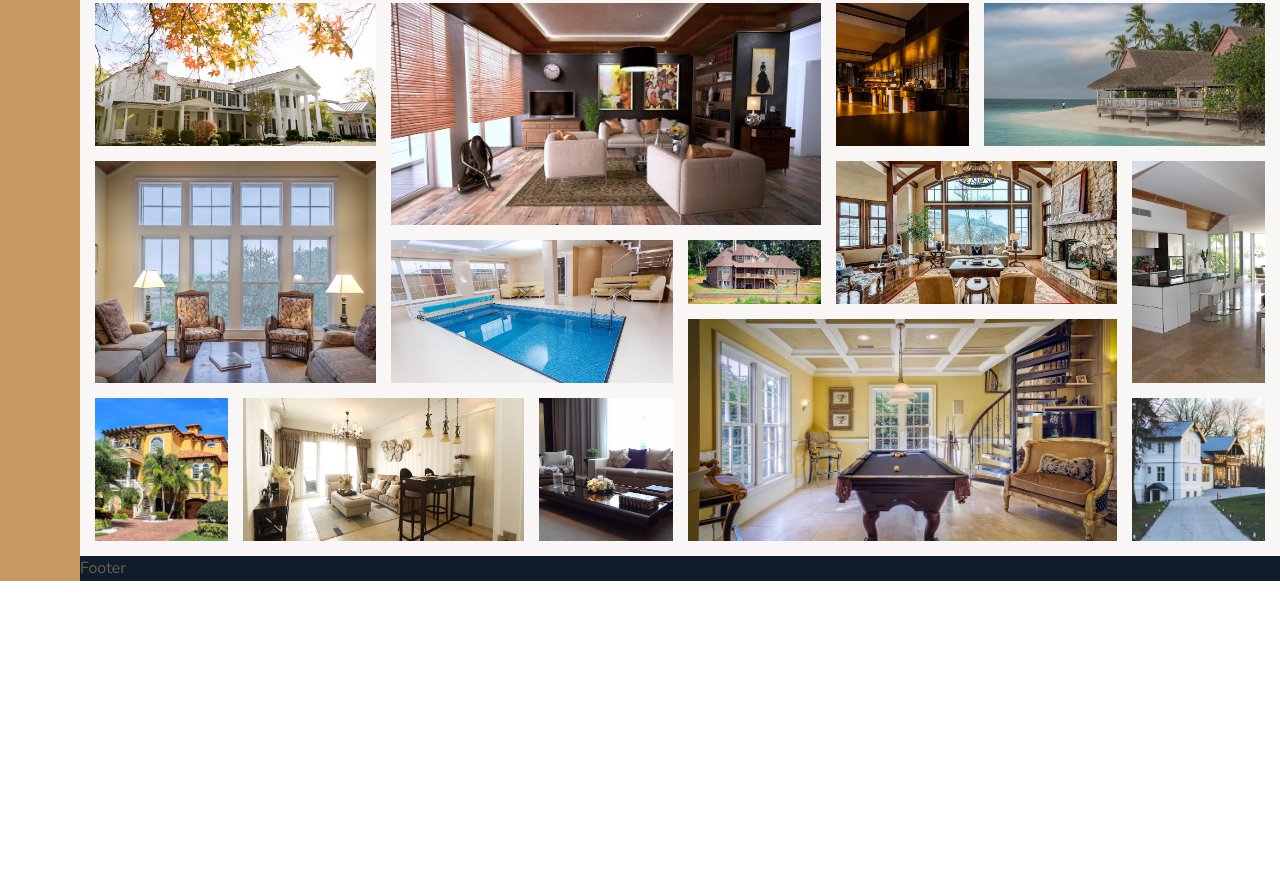
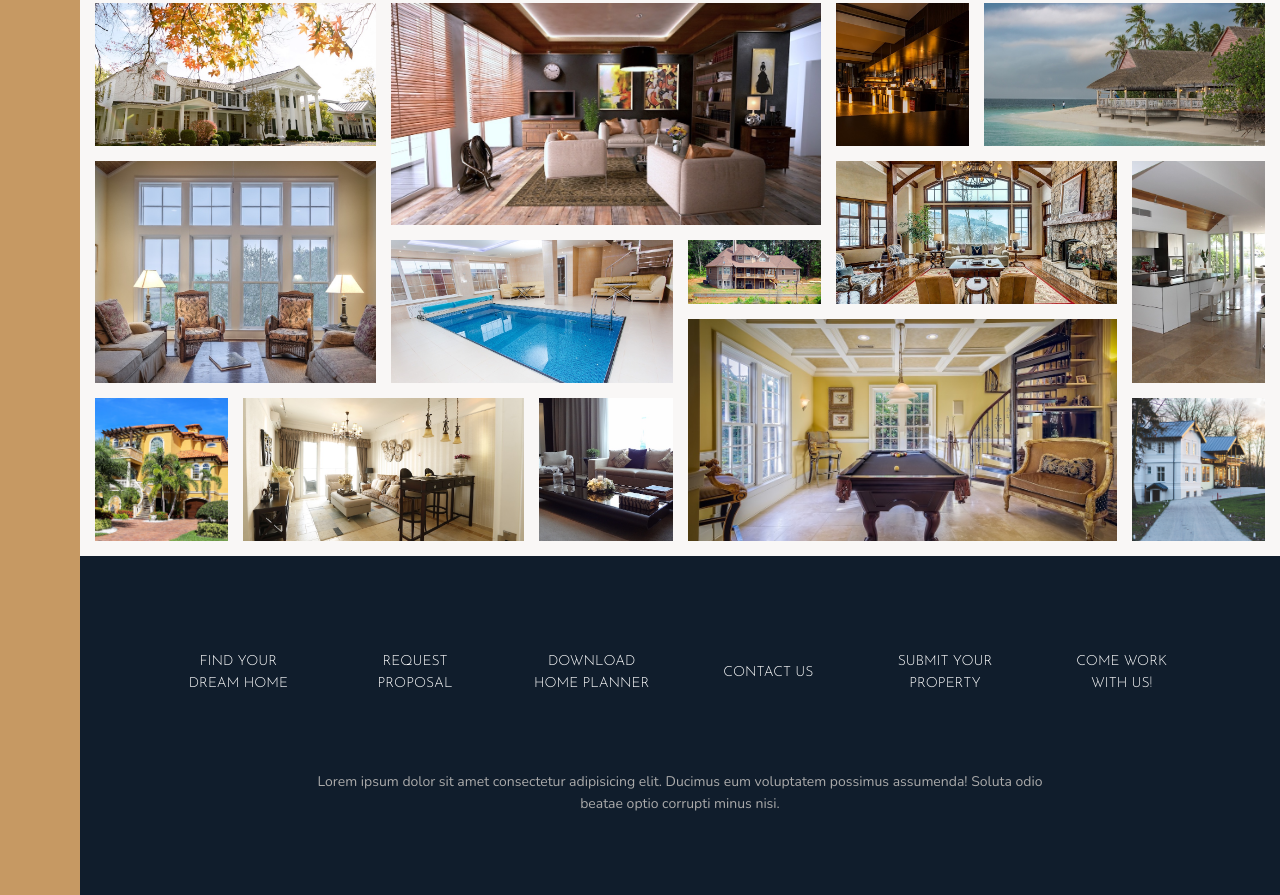
Before and after one commit to Skona27/nexter, a website: page index.html in a window 1280 px wide. Shown: the part 1858-2753 px from the top of the page. Before the commit the page ends 2439 px from the top, so only its background shows below. Drawn offline with nearby package versions, Linux system fonts and the light colour scheme.

Commit message:
Added footer and sidebar

```diff
--- a/index.html
+++ b/index.html
@@ -15,7 +15,9 @@
 
 <body class="container">
 
-  <div class="sidebar">Sidebar</div>
+  <div class="sidebar">
+    <button class="sidebar__btn"></button>
+  </div>
 
   <header class="header">Header</header>
 
@@ -146,7 +148,29 @@
     </figure>
   </section>
 
-  <footer class="footer">Footer</footer>
+  <footer class="footer">
+    <ul class="nav">
+      <li class="nav__item">
+        <a href="#" class="nav__link">Find your dream home</a>
+      </li>
+      <li class="nav__item">
+        <a href="#" class="nav__link">Request proposal</a>
+      </li>
+      <li class="nav__item">
+        <a href="#" class="nav__link">Download home planner</a>
+      </li>
+      <li class="nav__item">
+        <a href="#" class="nav__link">Contact us</a>
+      </li>
+      <li class="nav__item">
+        <a href="#" class="nav__link">Submit your property</a>
+      </li>
+      <li class="nav__item">
+        <a href="#" class="nav__link">Come work with us!</a>
+      </li>
+    </ul>
+    <p class="copy">Lorem ipsum dolor sit amet consectetur adipisicing elit. Ducimus eum voluptatem possimus assumenda! Soluta odio beatae optio corrupti minus nisi.</p>
+  </footer>
 
 
 
--- a/sass/_footer.scss
+++ b/sass/_footer.scss
@@ -1,5 +1,43 @@
 .footer {
   background-color: $color-secondary;
+  padding: 8rem;
 
   grid-column: full-start / full-end;
 }
+
+.nav {
+  list-style: none;
+  display: grid;
+  grid-template-columns: repeat(auto-fit, minmax(15rem, 1fr));
+  grid-gap: 2rem;
+  align-items: center;
+
+  &__link:link,
+  &__link:visited {
+    font-size: 1.4rem;
+    color: white;
+    text-decoration: none;
+    font-family: $font-display;
+    text-transform: uppercase;
+    text-align: center;
+    padding: 1.5rem;
+    display: block;
+    transition: all .2s;
+  }
+
+  &__link:hover,
+  &__link:active {
+    background-color: rgba(white, .05);
+    transform: translateY(-3px);
+  }
+}
+
+.copy {
+  font-size: 1.4rem;
+  color: $color-grey-light-2;
+  margin-top: 6rem;
+  margin-left: auto;
+  margin-right: auto;
+  text-align: center;
+  width: 70%;
+}
--- a/sass/_sidebar.scss
+++ b/sass/_sidebar.scss
@@ -3,4 +3,34 @@
 
   grid-column: sidebar-start / sidebar-end;
   grid-row: 1 / -1;
+
+  display: flex;
+  justify-content: center;
+
+  &__btn {
+    border: none;
+    border-radius: 0;
+
+    background-color: white;
+    height: 2px;
+    width: 4.5rem;
+    margin-top: 4rem;
+
+    &::before,
+    &::after {
+      content: "";
+      display: block;
+      background-color: white;
+      height: 2px;
+      width: 4.5rem;
+    }
+
+    &::before {
+      transform: translateY(-1.5rem);
+    }
+
+    &::after {
+      transform: translateY(1.3rem);
+    }
+  }
 }
```
Also changed, not shown: css/style.css.
